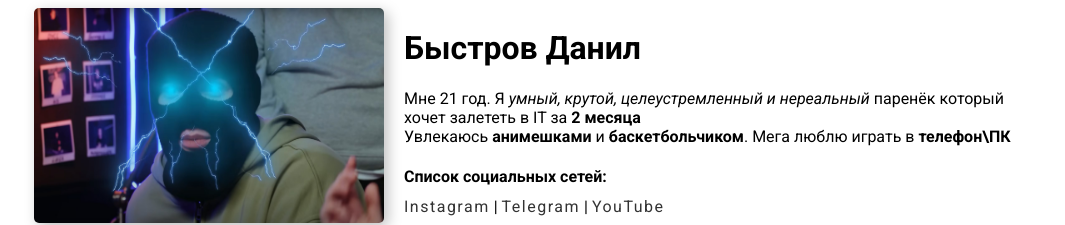
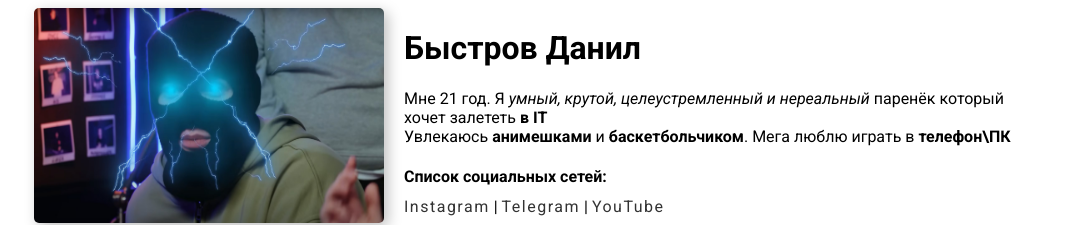
Before and after one commit to 1234thi43/resume, a plain HTML site: page index.html in a window 1280 px wide. Shown: the top 225 px of the page, without its empty margins (106-1171 px from the left). Drawn offline with Linux system fonts and the light colour scheme.

Commit message:
Add files via upload

```diff
--- a/index.html
+++ b/index.html
@@ -18,7 +18,7 @@
             <h1> Быстров Данил </h1>
 
             <p> Мне 21 год. Я <em>умный, крутой, целеустремленный и нереальный</em> паренёк
-                который хочет залететь <strong>в IT</strong>
+                который хочет залететь в IT за <strong>2 месяца</strong>
                     <br>
                 Увлекаюсь <strong>анимешками</strong> и <strong>баскетбольчиком</strong>.
                 Мега люблю играть в <strong>телефон\ПК</strong>
@@ -41,7 +41,7 @@
             <h1> Быстров Данил </h1>
 
             <p>Мне 21 год. Я <em>умный, крутой, целеустремленный и нереальный</em> паренёк
-                который хочет залететь в IT за <strong>2 месяца</strong>
+                который хочет залететь <strong>в IT</strong>
                     <br>
                 Увлекаюсь <strong>анимешками</strong> и <strong>баскетбольчиком</strong>.
                 Мега люблю играть в <strong>телефон\ПК</strong>
```
